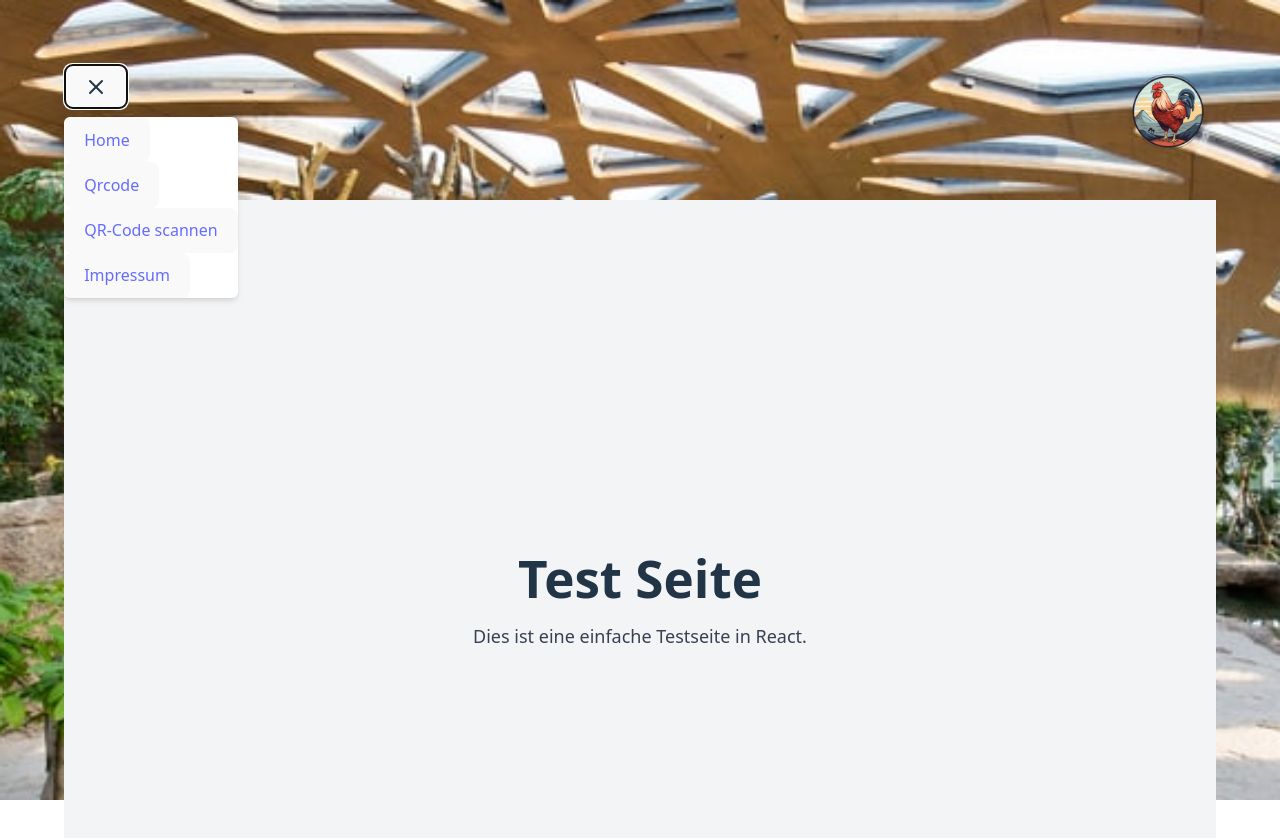
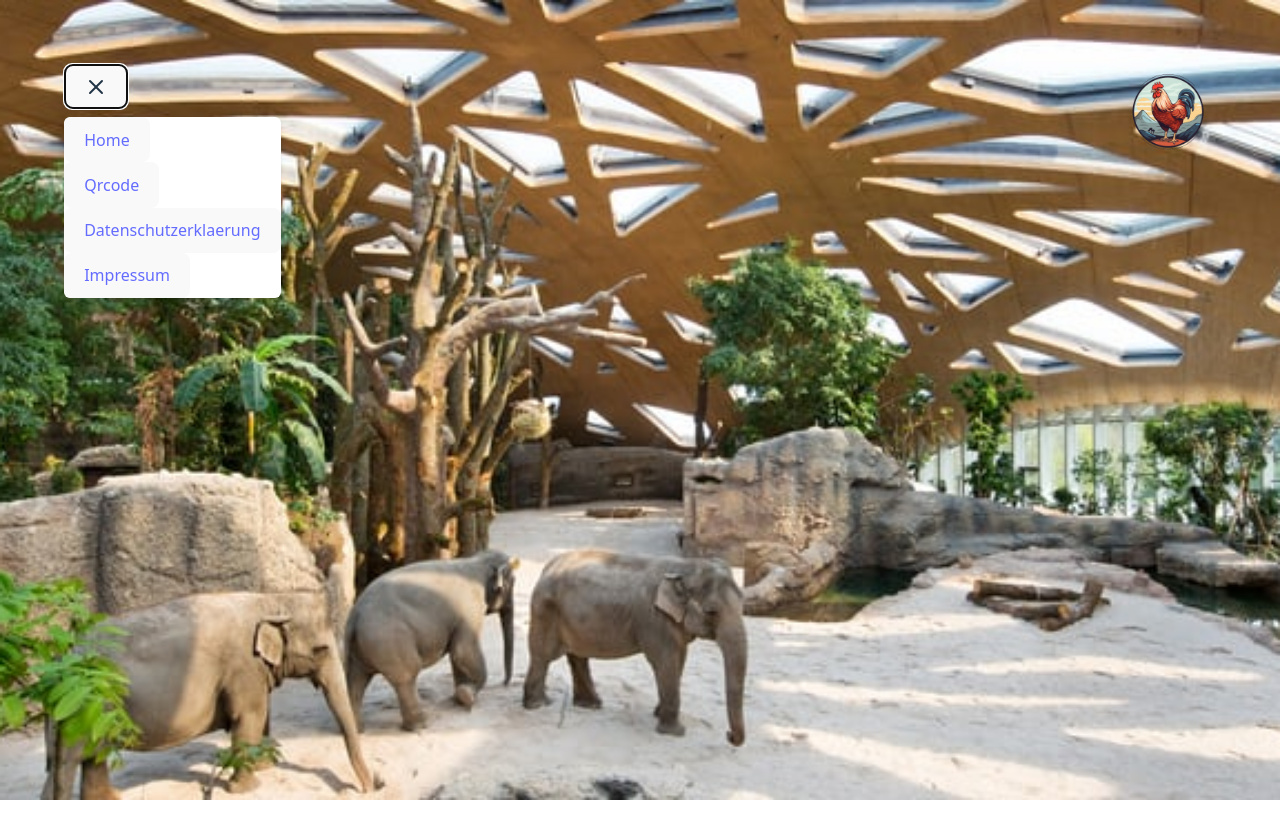
Before and after one commit to Stiwyy/ZooApplikation-SCRUM, a React (Vite) app: page / in a window 1280 px wide. Both pictures are taken after a click on the button 96 px from the left and 86 px from the top of the page. Shown: the top 838 px of the page. After the commit the page ends 800 px from the top, so only its background shows below. Built offline with nearby package versions, Linux system fonts and the light colour scheme.

Commit message:
added: Impressum and Datenschutz to Navbar.jsx

```diff
--- a/src/App.css
+++ b/src/App.css
@@ -49,3 +49,10 @@
   height: 100vh;
   zIndex: -1;
 }
+
+.textBackground{
+  padding: 30px;
+  border-radius: 50px;
+  backdrop-filter: blur(10px);
+
+}
--- a/src/App.jsx
+++ b/src/App.jsx
@@ -3,11 +3,19 @@ import './App.css';
 import Navbar from "./components/Navbar.jsx";
 import ZooLogo from "./assets/zoo_logo.png";
 import QrCode from "./components/QrCode.jsx";
-import { useState } from 'react';
+import { useState, useEffect } from 'react';
 import Test from "./page/Testpage.jsx"
+import Impressum from "./components/Impressum.jsx";
+import Datenschutzerklaerung from "./components/Datenschutzerklaerung.jsx";
 
 function App() {
-    const [activeComponent, setActiveComponent] = useState("Test"); // Neuer Zustand für die aktive Komponente
+    const [activeComponent, setActiveComponent] = useState(""); // Neuer Zustand für die aktive Komponente
+
+    useEffect(() => {
+        // Initialisiert den Zustand basierend auf dem letzten Abschnitt der URL
+        const path = window.location.pathname.split('/').pop();
+        setActiveComponent(path); // Setzt den Zustand auf den letzten Teil der URL
+    }, []); // Nur beim ersten Laden der Seite ausführen
 
     return (
         <>
@@ -23,10 +31,10 @@ function App() {
                 </div>
 
                 <div>
-                    {/* Dynamisch die Komponente basierend auf dem aktiven Zustand anzeigen */}
                     {activeComponent === "Qrcode" && <QrCode />}
                     {activeComponent === "Test" && <Test />}
-                    {/* Du kannst hier weitere Komponenten hinzufügen, wie z.B. Test */}
+                    {activeComponent === "Impressum" && <Impressum />}
+                    {activeComponent === "Datenschutzerklaerung" && <Datenschutzerklaerung />}
                 </div>
             </main>
         </>
--- a/src/components/Navbar.jsx
+++ b/src/components/Navbar.jsx
@@ -47,17 +47,17 @@ export default function Navbar({ onPageChange }) { // Neue Prop hinzufügen
                             className="absolute top-full left-0 bg-white shadow-md rounded-md mt-2 z-10"
                         >
                             <div className="flex flex-col">
-                                <Link to="/page1">
+                                <Link to="/Home">
                                     <Button className="w-full" onClick={() => handlePageChange("Test")}>Home</Button>
                                 </Link>
-                                <Link to="/page2">
+                                <Link to="/QrCode">
                                     <Button className="w-full" onClick={() => handlePageChange("Qrcode")}>Qrcode</Button>
                                 </Link>
-                                <Link to="/page3">
-                                    <Button className="w-full" onClick={() => handlePageChange("page3")}>QR-Code scannen</Button>
+                                <Link to="/Datenschutzerklaerung">
+                                    <Button className="w-full" onClick={() => handlePageChange("Datenschutzerklaerung")}>Datenschutzerklaerung</Button>
                                 </Link>
-                                <Link to="/page4">
-                                    <Button className="w-full">Impressum</Button>
+                                <Link to="/Impressum">
+                                    <Button className="w-full" onClick={() => handlePageChange("Impressum")}>Impressum</Button>
                                 </Link>
                             </div>
                         </motion.div>
```
